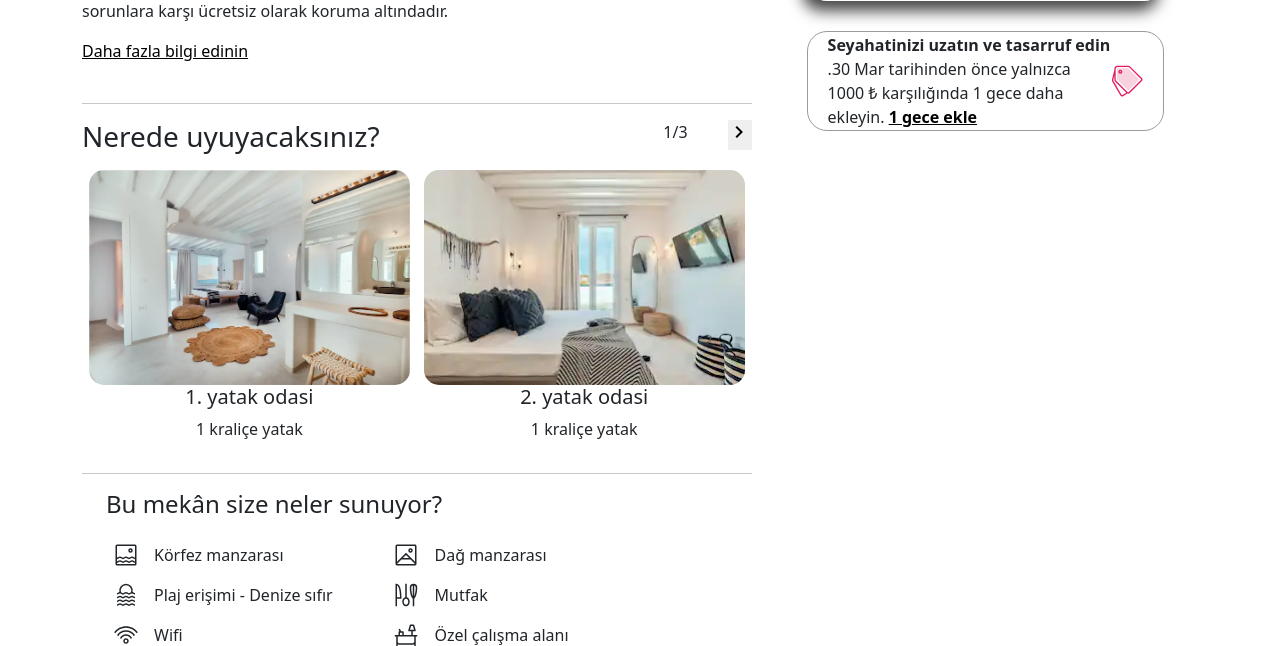
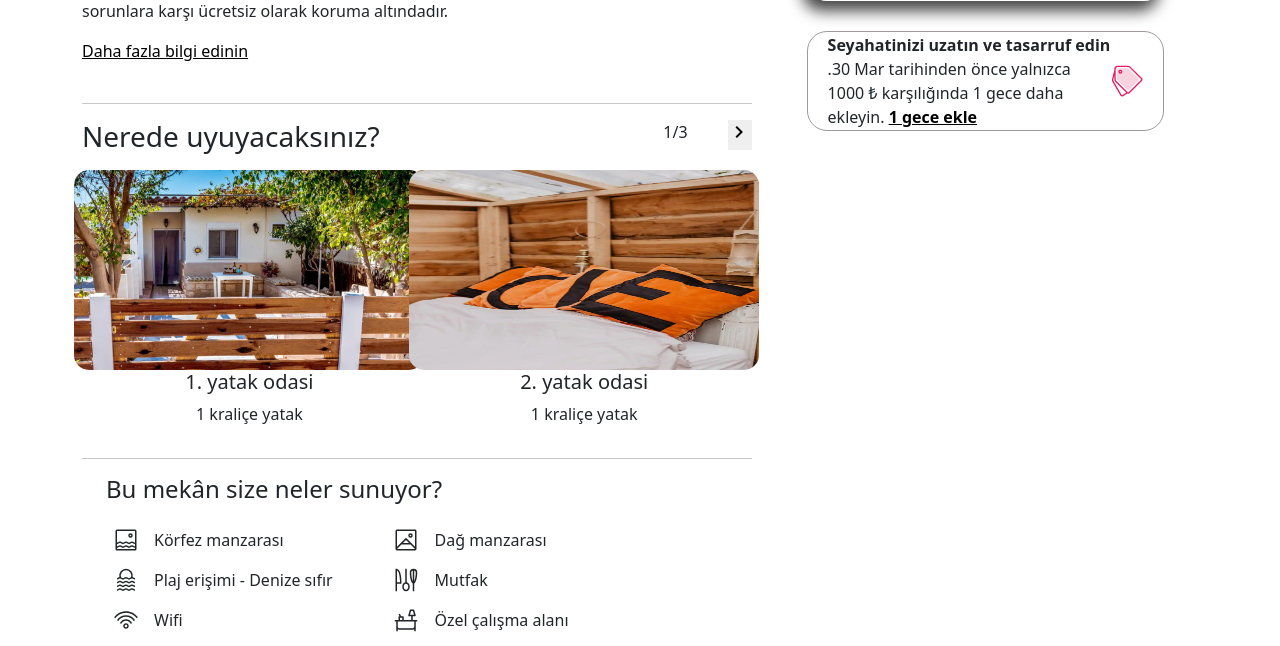
Before and after one commit to demirvedat/airbnb-clone, a Django app: page /detail/4/ in a window 1280 px wide. Shown: the part 1081-1727 px from the top of the page. Run offline with Django 4.2, Linux system fonts and the light colour scheme; data comes from the database, SQL or seed files in the repository.

Commit message:
finally finished

```diff
--- a/Airbnb/airbnb/urls.py
+++ b/Airbnb/airbnb/urls.py
@@ -22,6 +22,7 @@ from django.conf import settings
 
 urlpatterns = [
     path('admin/', admin.site.urls),
+    path('',Index, name='Index'),
     path('home/<id>/',Index, name='Index'),
     path('detail/<id>/',Detail, name='Detail'),
     path('profile/<str:pk>',Profile, name='Profile'),
--- a/Airbnb/appMy/templates/detail.html
+++ b/Airbnb/appMy/templates/detail.html
@@ -185,12 +185,12 @@
                                     </div>
                                     <div class="rom1 d-flex justify-content-between" >
                                         <div class="rom-img1 d-flex flex-column align-items-center ">
-                                            <img  src="css/img/detail-img/rom1.jpg" alt="">
+                                            <img  src="{{ house.image1.url }}" alt=""  style="width:350px; height:200px;">
                                             <h5>1. yatak odasi</h5>
                                             <p>1 kraliçe yatak</p>
                                         </div>
                                         <div class="rom-img2 d-flex flex-column align-items-center">
-                                            <img  src="css/img/detail-img/rom2.jpg" alt="">
+                                            <img  src="{{ house.image2.url }}" alt=""  style="width:350px; height:200px;">
                                             <h5>2. yatak odasi</h5>
                                             <p>1 kraliçe yatak</p>
 
@@ -218,13 +218,13 @@
                                     </div>
                                     <div class="rom2 d-flex justify-content-between" >
                                         <div class="rom-img3 d-flex flex-column align-items-center">
-                                            <img  src="css/img/detail-img/rom3.jpg" alt="">
+                                            <img  src="{{ house.image3.url }}" alt=""  style="width:350px; height:200px;">
                                             <h5>3. yatak odasi</h5>
                                             <p>1 kraliçe yatak</p>
 
                                         </div>
                                         <div class="rom-img4 d-flex flex-column align-items-center">
-                                            <img src="css/img/detail-img/rom4.jpg" alt="">
+                                            <img src="{{ house.image4.url }}" alt=""  style="width:350px; height:200px;">
                                             <h5>4. yatak odasi</h5>
                                             <p>1 kraliçe yatak, 1 kanape</p>
                                         </div>
@@ -248,12 +248,12 @@
                                     </div>
                                         <div class="rom3 d-flex justify-content-between"  >
                                             <div class="rom-img5 d-flex flex-column align-items-center">
-                                                <img  src="css/img/detail-img/rom5.jpg" alt="" >
+                                                <img  src="{{ house.image.url }}" alt=""  style="width:350px; height:200px;">
                                                 <h5>5. yatak odasi</h5>
                                                 <p>1 kraliçe yatak, 1 kanape</p>
                                             </div>
                                             <div class="rom-img6 d-flex flex-column align-items-center">
-                                                <img  src="css/img/detail-img/rom6.jpg" alt="">
+                                                <img  src="{{ house.image2.url }}" alt="" style="width:350px; height:200px;">
                                                 <h5>6. yatak odasi</h5>
                                                 <p>1 kraliçe yatak</p>
                                             </div>
```
